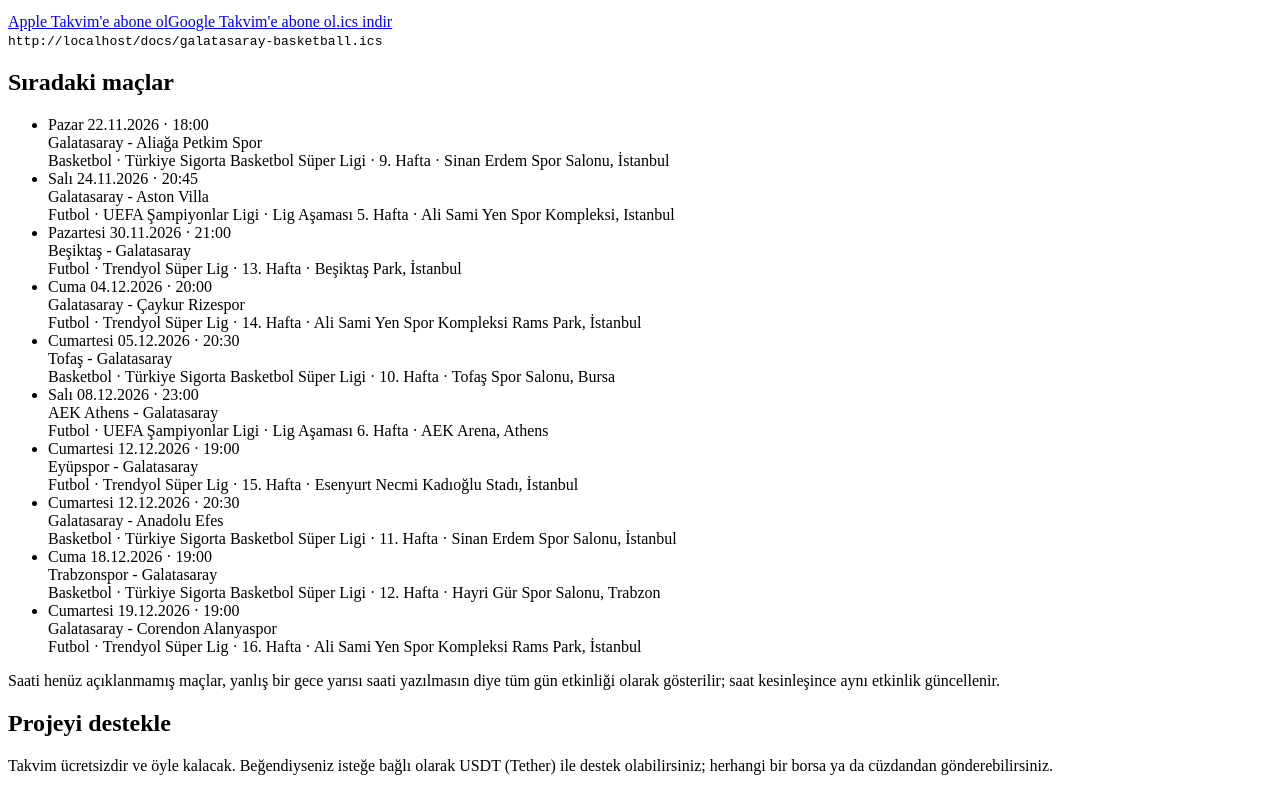
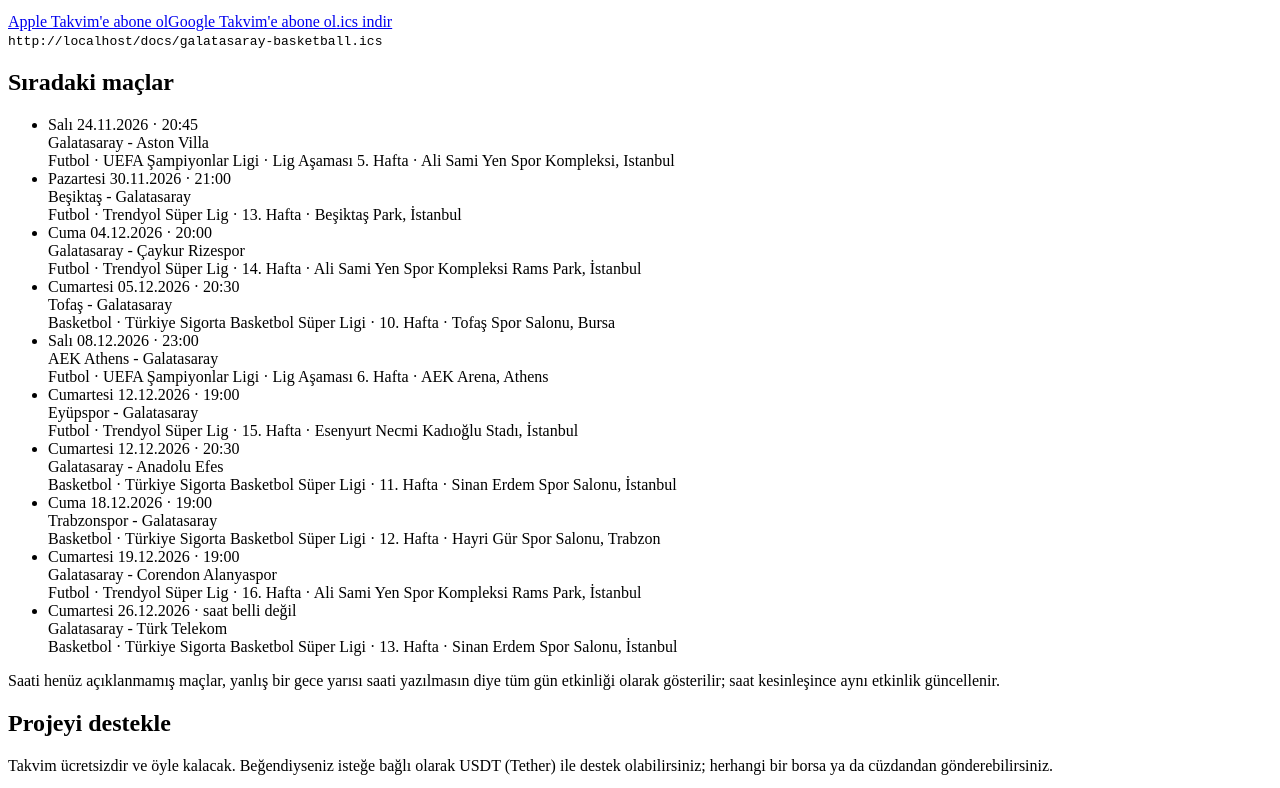
Before and after one commit to trkenankement/galatasaray-calendar, a plain HTML site: page docs/index.html in a window 1280 px wide. Shown: the part 628-1416 px from the top of the page. Drawn offline with Linux system fonts and the light colour scheme; no server answers.

Commit message:
chore: update calendars

```diff
--- a/docs/index.html
+++ b/docs/index.html
@@ -62,7 +62,6 @@ button.btn{border:0;font:inherit;font-weight:600;cursor:pointer;margin-top:.7rem
 <section class="feed" id="basketball"><h3>Basketbol</h3><p>Galatasaray erkek basketbol takımının maçları</p><div class="actions"><a class="btn for-apple" data-feed="galatasaray-basketball.ics" href="galatasaray-basketball.ics">Apple Takvim'e abone ol</a><a class="btn for-google" data-google="galatasaray-basketball.ics" href="galatasaray-basketball.ics" target="_blank" rel="noopener noreferrer">Google Takvim'e abone ol</a><a class="dl" href="galatasaray-basketball.ics" download>.ics indir</a></div><code data-url="galatasaray-basketball.ics">galatasaray-basketball.ics</code></section>
 <h2>Sıradaki maçlar</h2>
 <ul class="matches">
-<li><div class="when">Pazar 22.11.2026 · 18:00</div><div class="teams">Galatasaray - Aliağa Petkim Spor</div><div class="meta">Basketbol · Türkiye Sigorta Basketbol Süper Ligi · 9. Hafta · Sinan Erdem Spor Salonu, İstanbul</div></li>
 <li><div class="when">Salı 24.11.2026 · 20:45</div><div class="teams">Galatasaray - Aston Villa</div><div class="meta">Futbol · UEFA Şampiyonlar Ligi · Lig Aşaması 5. Hafta · Ali Sami Yen Spor Kompleksi, Istanbul</div></li>
 <li><div class="when">Pazartesi 30.11.2026 · 21:00</div><div class="teams">Beşiktaş - Galatasaray</div><div class="meta">Futbol · Trendyol Süper Lig · 13. Hafta · Beşiktaş Park, İstanbul</div></li>
 <li><div class="when">Cuma 04.12.2026 · 20:00</div><div class="teams">Galatasaray - Çaykur Rizespor</div><div class="meta">Futbol · Trendyol Süper Lig · 14. Hafta · Ali Sami Yen Spor Kompleksi Rams Park, İstanbul</div></li>
@@ -72,6 +71,7 @@ button.btn{border:0;font:inherit;font-weight:600;cursor:pointer;margin-top:.7rem
 <li><div class="when">Cumartesi 12.12.2026 · 20:30</div><div class="teams">Galatasaray - Anadolu Efes</div><div class="meta">Basketbol · Türkiye Sigorta Basketbol Süper Ligi · 11. Hafta · Sinan Erdem Spor Salonu, İstanbul</div></li>
 <li><div class="when">Cuma 18.12.2026 · 19:00</div><div class="teams">Trabzonspor - Galatasaray</div><div class="meta">Basketbol · Türkiye Sigorta Basketbol Süper Ligi · 12. Hafta · Hayri Gür Spor Salonu, Trabzon</div></li>
 <li><div class="when">Cumartesi 19.12.2026 · 19:00</div><div class="teams">Galatasaray - Corendon Alanyaspor</div><div class="meta">Futbol · Trendyol Süper Lig · 16. Hafta · Ali Sami Yen Spor Kompleksi Rams Park, İstanbul</div></li>
+<li><div class="when">Cumartesi 26.12.2026 · saat belli değil</div><div class="teams">Galatasaray - Türk Telekom</div><div class="meta">Basketbol · Türkiye Sigorta Basketbol Süper Ligi · 13. Hafta · Sinan Erdem Spor Salonu, İstanbul</div></li>
 </ul>
 <p class="muted">Saati henüz açıklanmamış maçlar, yanlış bir gece yarısı saati yazılmasın diye tüm gün etkinliği olarak gösterilir; saat kesinleşince aynı etkinlik güncellenir.</p>
 <h2 id="bagis">Projeyi destekle</h2>
```
Also changed, not shown: 2 other files.
